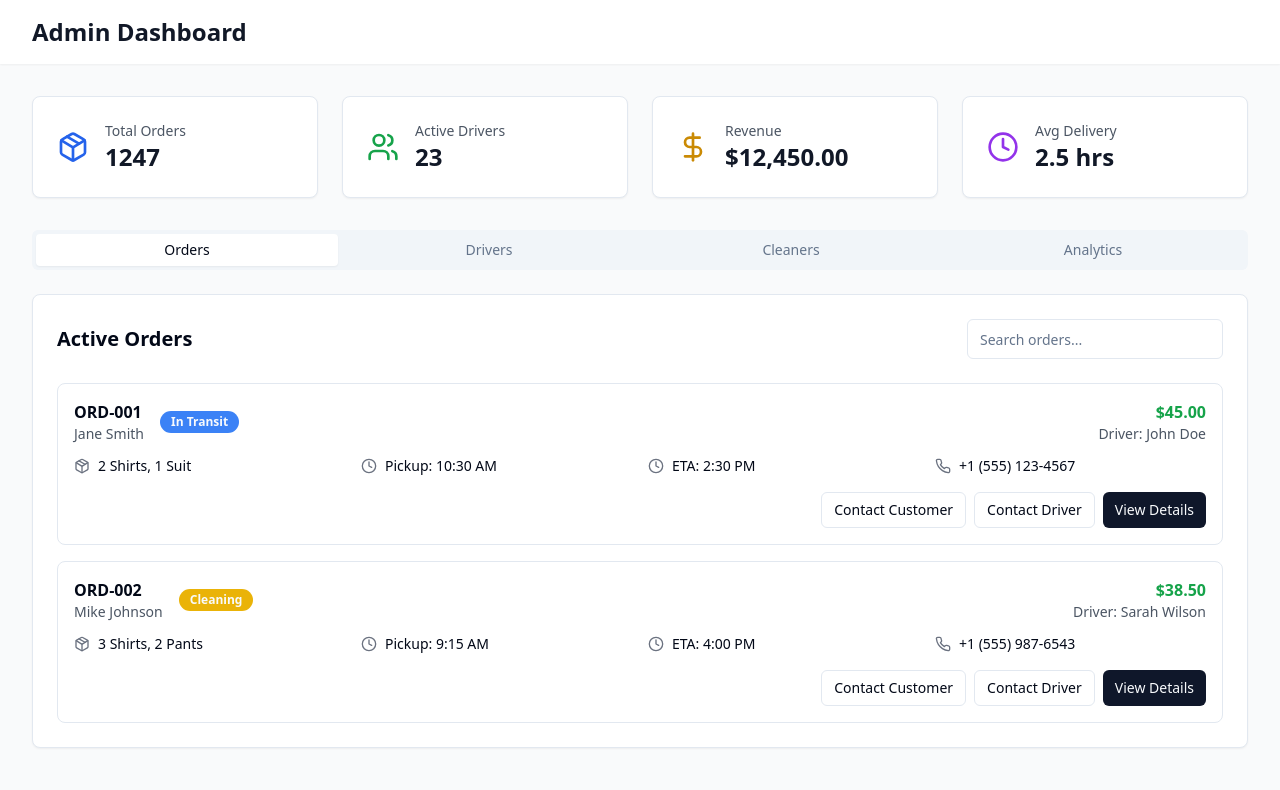
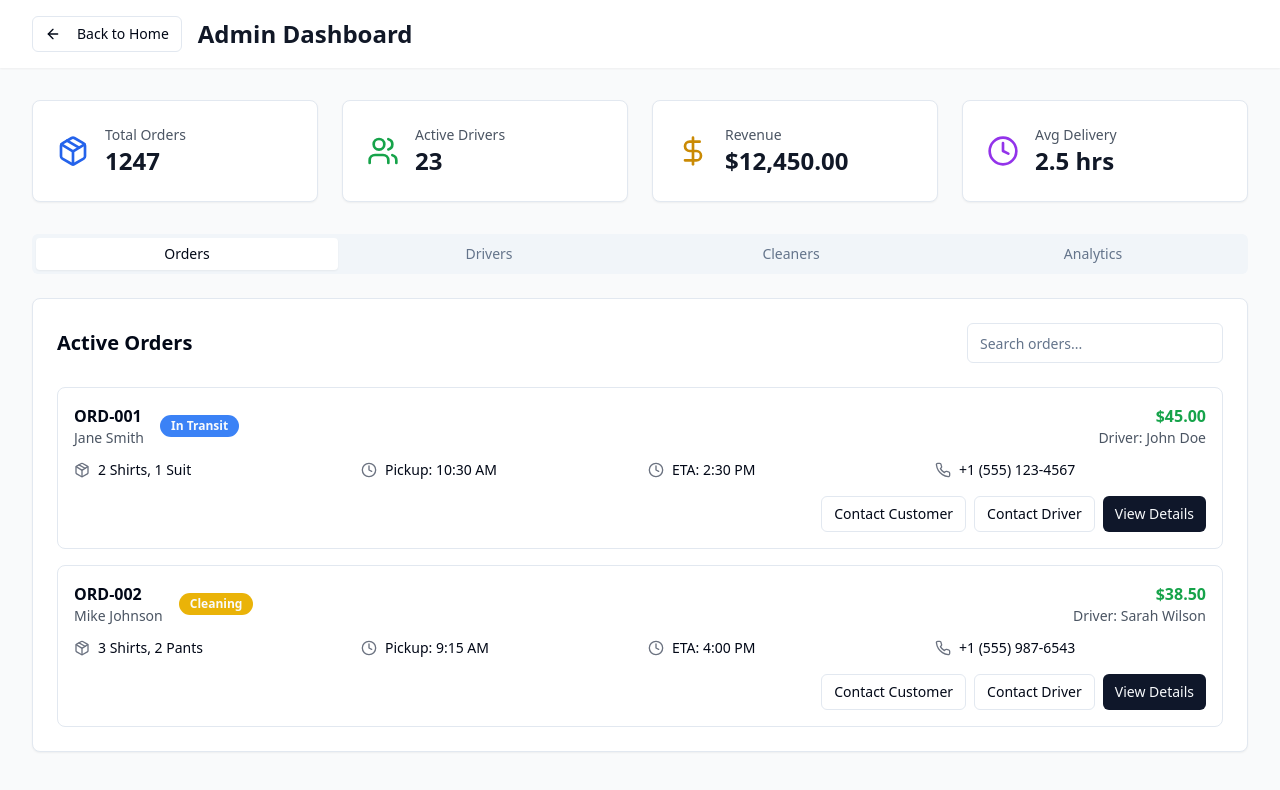
Before and after one commit to ebube52/alike-business-nexus, a React (Vite) app: page /admin in a window 1280 px wide. Shown: the top 790 px of the page. Built offline with nearby package versions, Linux system fonts and the light colour scheme.

Commit message:
feat: Add back button to admin dashboard
Adds a button to the AdminDashboard to navigate back to the homepage.

```diff
--- a/src/pages/AdminDashboard.tsx
+++ b/src/pages/AdminDashboard.tsx
@@ -1,13 +1,15 @@
-
 import React, { useState } from 'react';
 import { Card } from '@/components/ui/card';
 import { Badge } from '@/components/ui/badge';
 import { Button } from '@/components/ui/button';
 import { Input } from '@/components/ui/input';
 import { Tabs, TabsContent, TabsList, TabsTrigger } from '@/components/ui/tabs';
-import { Users, Package, Truck, DollarSign, MapPin, Clock, Phone, Mail } from 'lucide-react';
+import { Users, Package, Truck, DollarSign, MapPin, Clock, Phone, Mail, ArrowLeft } from 'lucide-react';
+import { useNavigate } from 'react-router-dom';
 
 const AdminDashboard = () => {
+  const navigate = useNavigate();
+
   const [orders] = useState([
     {
       id: "ORD-001",
@@ -90,7 +92,20 @@ const AdminDashboard = () => {
     <div className="min-h-screen bg-gray-50">
       <div className="bg-white shadow-sm">
         <div className="max-w-7xl mx-auto px-4 sm:px-6 lg:px-8 py-4">
-          <h1 className="text-2xl font-bold text-gray-900">Admin Dashboard</h1>
+          <div className="flex items-center justify-between">
+            <div className="flex items-center space-x-4">
+              <Button
+                variant="outline"
+                size="sm"
+                onClick={() => navigate('/')}
+                className="flex items-center"
+              >
+                <ArrowLeft className="h-4 w-4 mr-2" />
+                Back to Home
+              </Button>
+              <h1 className="text-2xl font-bold text-gray-900">Admin Dashboard</h1>
+            </div>
+          </div>
         </div>
       </div>
 
```
